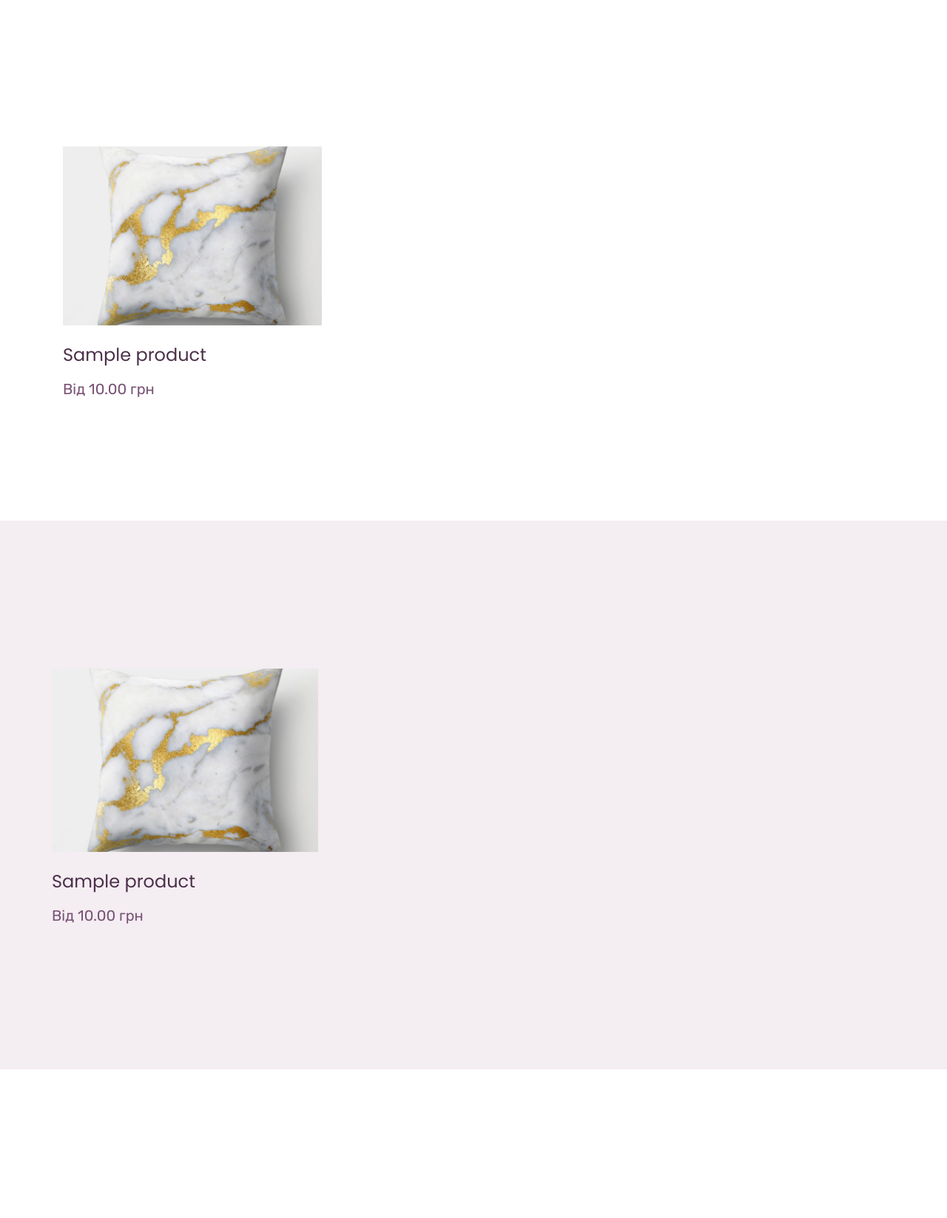
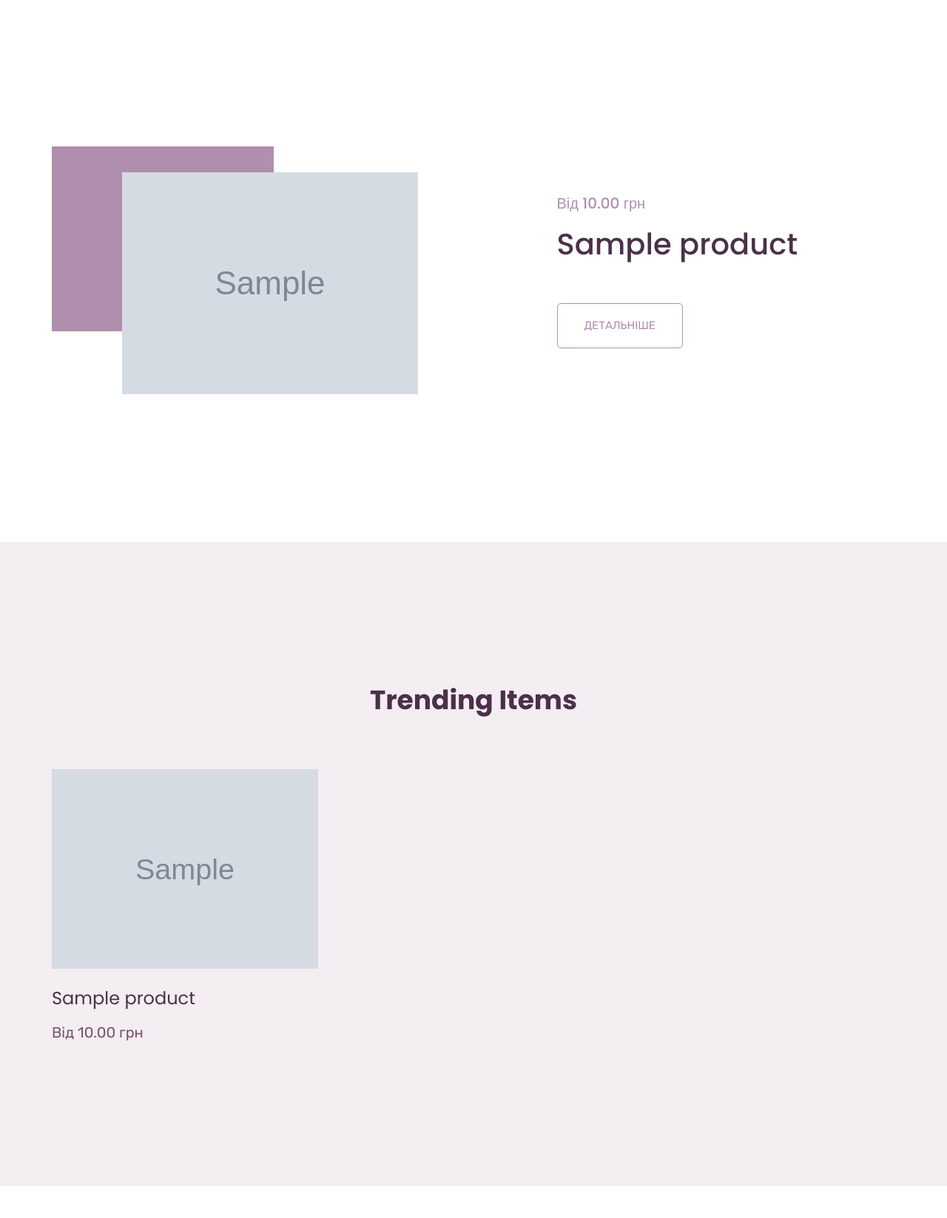
Before and after one commit to htokira/Online-shop, a Django app: page / in a window 1280 px wide. Shown: the part 688-2335 px from the top of the page at 74% size. Run offline with Django 5.2, Linux system fonts and the light colour scheme; tables that the repository leaves empty hold one stand-in row (values such as "Sample post"); grey boxes marked "Sample" are stand-in pictures; some libraries are stand-ins or nearby versions.

Commit message:
Fix index.html look

```diff
--- a/shop/templates/shop/index.html
+++ b/shop/templates/shop/index.html
@@ -28,18 +28,41 @@
     <!-- product list start-->
     <section class="single_product_list">
         <div class="container">
-            <div class="container">
-                <div class="row">
+            <div class="row">
+                <div class="col-lg-12">
                     {% for product in featured_products %}
-                    <div class="col-lg-4 col-sm-6">
-                        <div class="single_product_item">
-                            <div class="single_product_item_thumb">
-                                <img src="{% static 'shop/img/product/product_list_1.png' %}" alt="#" class="img-fluid">
+                        <div class="single_product_iner">
+                            <div class="row align-items-center justify-content-between {% if forloop.counter|divisibleby:2 %}flex-row-reverse{% endif %}">
+                                <div class="col-lg-6 col-sm-6">
+                                    <div class="single_product_img" style="position: relative; display: flex; justify-content: center; align-items: center;">
+                                        {% if product.image %}
+                                            <img src="{{ product.image.url }}" class="img-fluid" alt="{{ product.name }}">
+                                        {% else %}
+                                            <img src="{% static 'shop/img/product/product_list_1.png' %}" class="img-fluid" alt="No image">
+                                        {% endif %}
+
+                                        <img src="{% static 'shop/img/product_overlay.png' %}" alt="#" class="product_overlay img-fluid"
+                                        style="width: 300px; height: 250px; z-index: -1;">
+                                    </div>
+                                </div>
+
+                                <div class="col-lg-5 col-sm-6">
+                                    <div class="single_product_content">
+                                        <h5>Від {{ product.price }} грн</h5>
+                                        <h2>
+                                            <a href="{% url 'shop:product_detail' product.id %}">
+                                                {{ product.name }}
+                                            </a>
+                                        </h2>
+                                        <a href="{% url 'shop:product_detail' product.id %}" class="btn_3">Детальніше</a>
+                                    </div>
+                                </div>
                             </div>
-                            <h3> <a href="#">{{ product.name }}</a> </h3>
-                            <p>Від {{ product.price }} грн</p>
                         </div>
-                    </div>
+                    {% empty %}
+                        <div class="text-center">
+                            <p>Наразі немає акційних товарів.</p>
+                        </div>
                     {% endfor %}
                 </div>
             </div>
@@ -52,13 +75,24 @@
     <section class="trending_items">
         <div class="container">
             <div class="row">
+                <div class="col-lg-12">
+                    <div class="section_tittle text-center">
+                        <h2>Trending Items</h2>
+                    </div>
+                </div>
+            </div>
+            <div class="row">
                 {% for product in trending_products %}
                 <div class="col-lg-4 col-sm-6">
                     <div class="single_product_item">
                         <div class="single_product_item_thumb">
-                            <img src="{% static 'shop/img/product/product_list_1.png' %}" alt="#" class="img-fluid">
+                            {% if product.image %}
+                                <img src="{{ product.image.url }}" alt="{{ product.name }}" class="img-fluid">
+                            {% else %}
+                                <img src="{% static 'shop/img/product/product_list_1.png' %}" alt="#" class="img-fluid">
+                            {% endif %}
                         </div>
-                        <h3> <a href="#">{{ product.name }}</a> </h3>
+                        <h3> <a href="{% url 'shop:product_detail' product.id %}">{{ product.name }}</a> </h3>
                         <p>Від {{ product.price }} грн</p>
                     </div>
                 </div>
```
